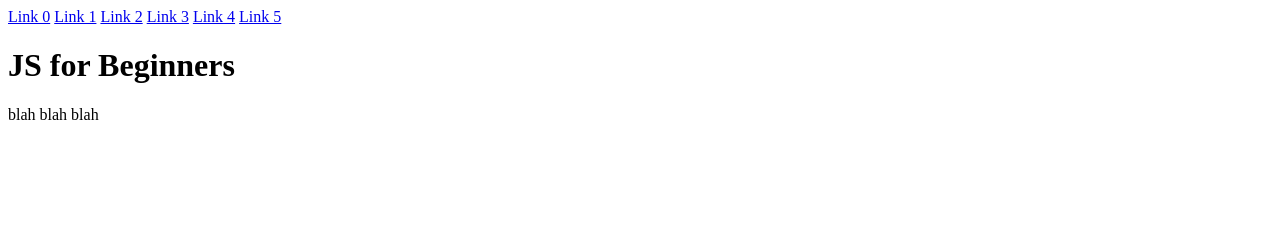
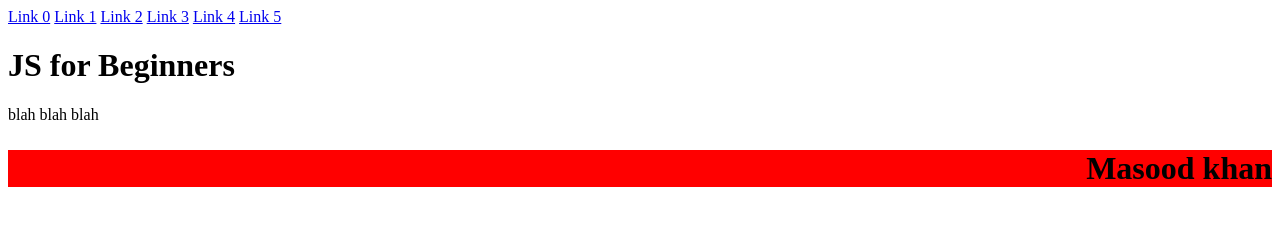
Before and after one commit to musavy/JavaScrpt, a plain HTML site: page index.html in a window 1280 px wide. Drawn offline with Linux system fonts and the light colour scheme.

Commit message:
adding and changing style in DOM

```diff
--- a/index.html
+++ b/index.html
@@ -19,6 +19,8 @@
 <div class='content'>
 <p>blah blah blah</p>
 
+<h2 id="mus">Masood khan</h2>
+
 </div>
 
 
--- a/javaScript.js
+++ b/javaScript.js
@@ -1,9 +1,11 @@
-//Accessing and changing Attributes
-// innerHTML and textContent are propertise
+//Changing Style
 
-let content = document.getElementsByClassName("content");
+let test = document.getElementById("mus");
 
-content.getAttribute("class");
+test.setAttribute("style", "textalign:relative");
+test.setAttribute("style", "left:10px");
 
-content.setAttribute("class", "masood");
-content.setAttribute("class", "miran");
+test.style.background = "red";
+
+test.style.textAlign = "right";
+test.style.fontSize = "32px";
```
